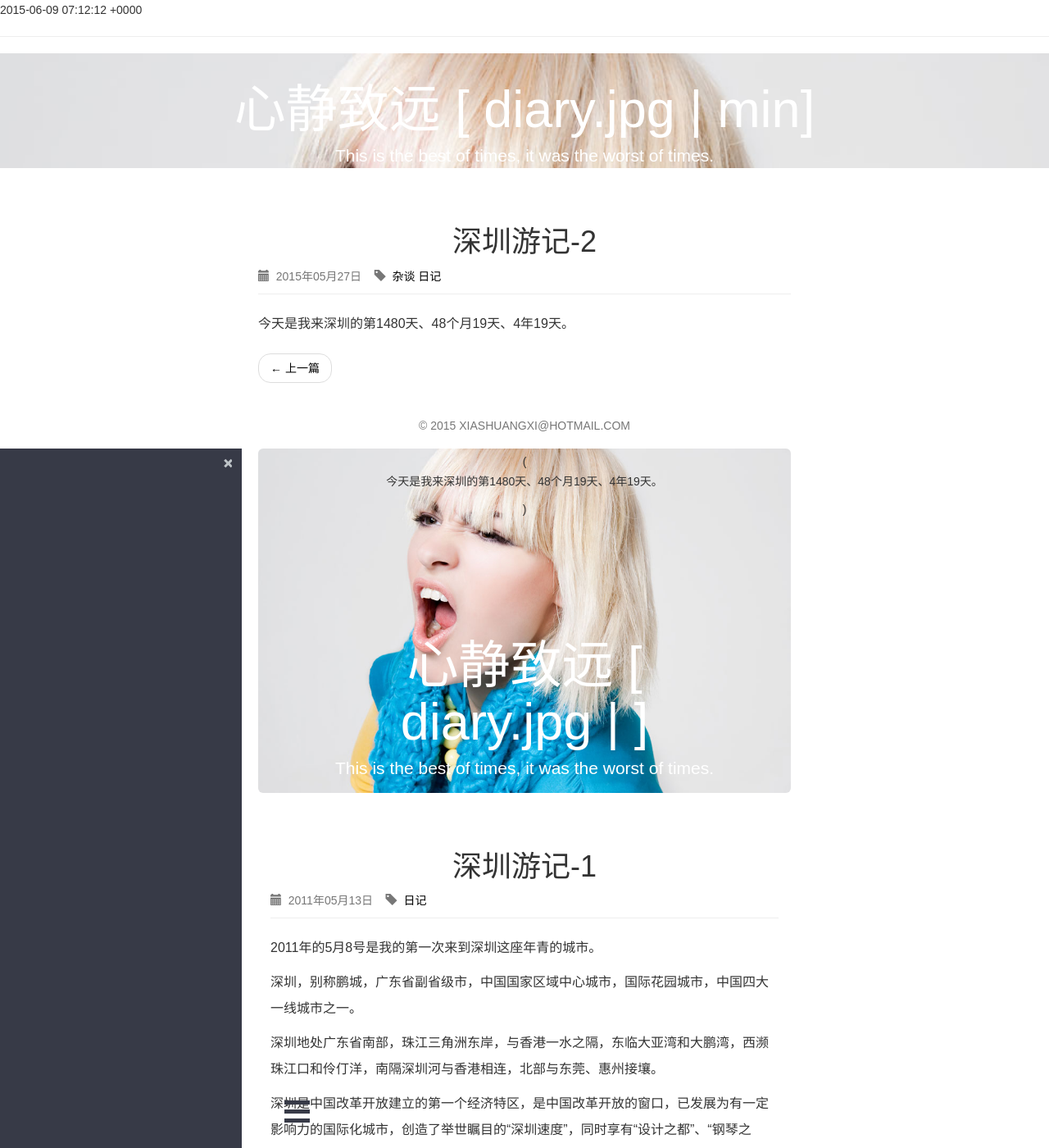
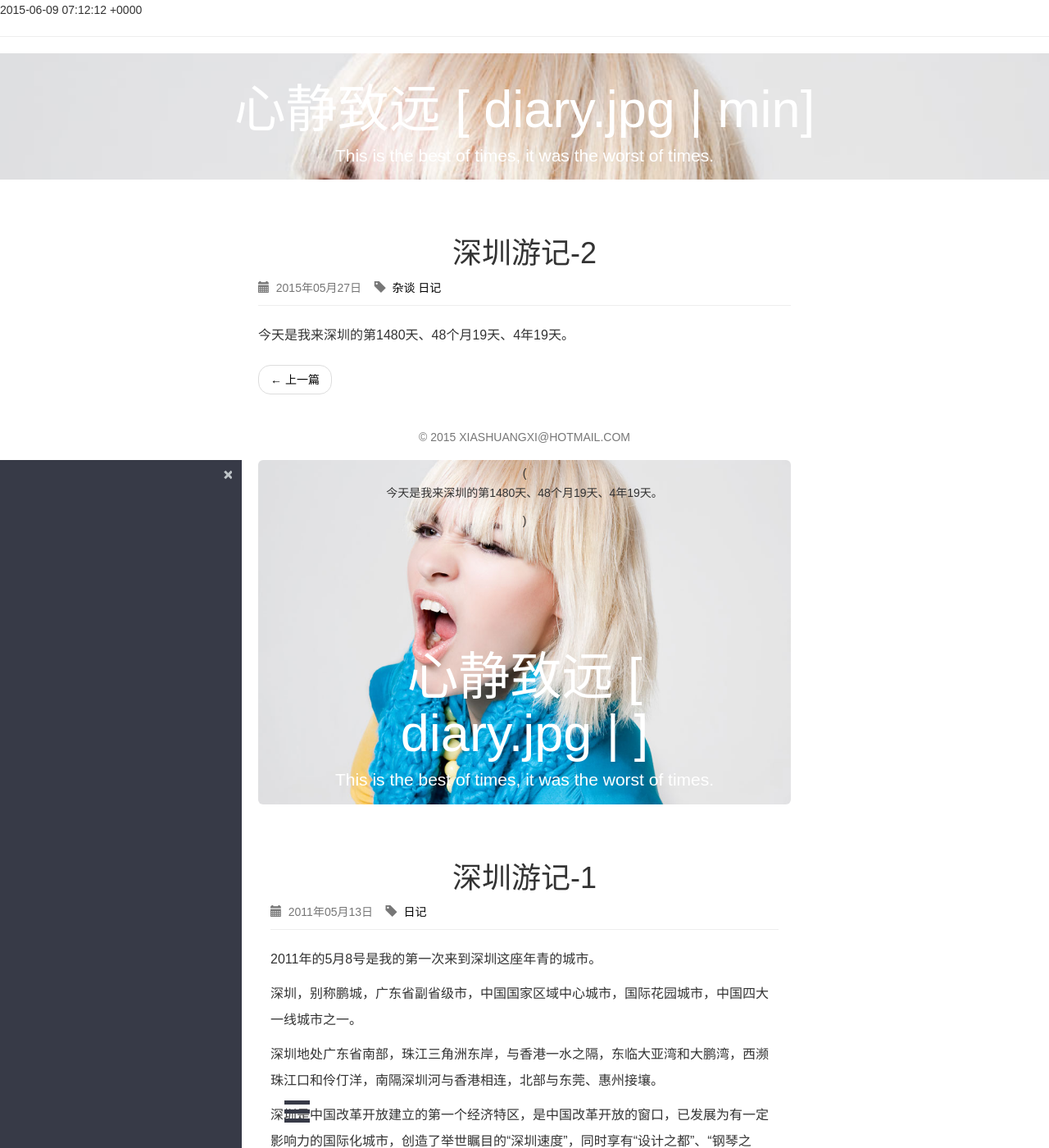
Before and after one commit to jinchangle/xiashuangxi.github.io, a Jekyll site: the page built from test.html, in a window 1280 px wide and 1400 px high. Shown: the whole window at 82% size. Built offline with Jekyll 4.4.1, drawn with Linux system fonts in a browser that asks for light colours; nearby versions of some CDN libraries; comment, search, counter and statistics services are not loaded.

Commit message:
Update main.css

```diff
--- a/stylesheets/main.css
+++ b/stylesheets/main.css
@@ -85,7 +85,7 @@ filter:"progid:DXImageTransform.Microsoft.AlphaImageLoader(sizingMethod='scale')
 
 	.jumbotron-min{
 		padding-top: 1em;
-		height:10em;
+		height:11em;
 	}
 
 	.jumbotron-full{
```
